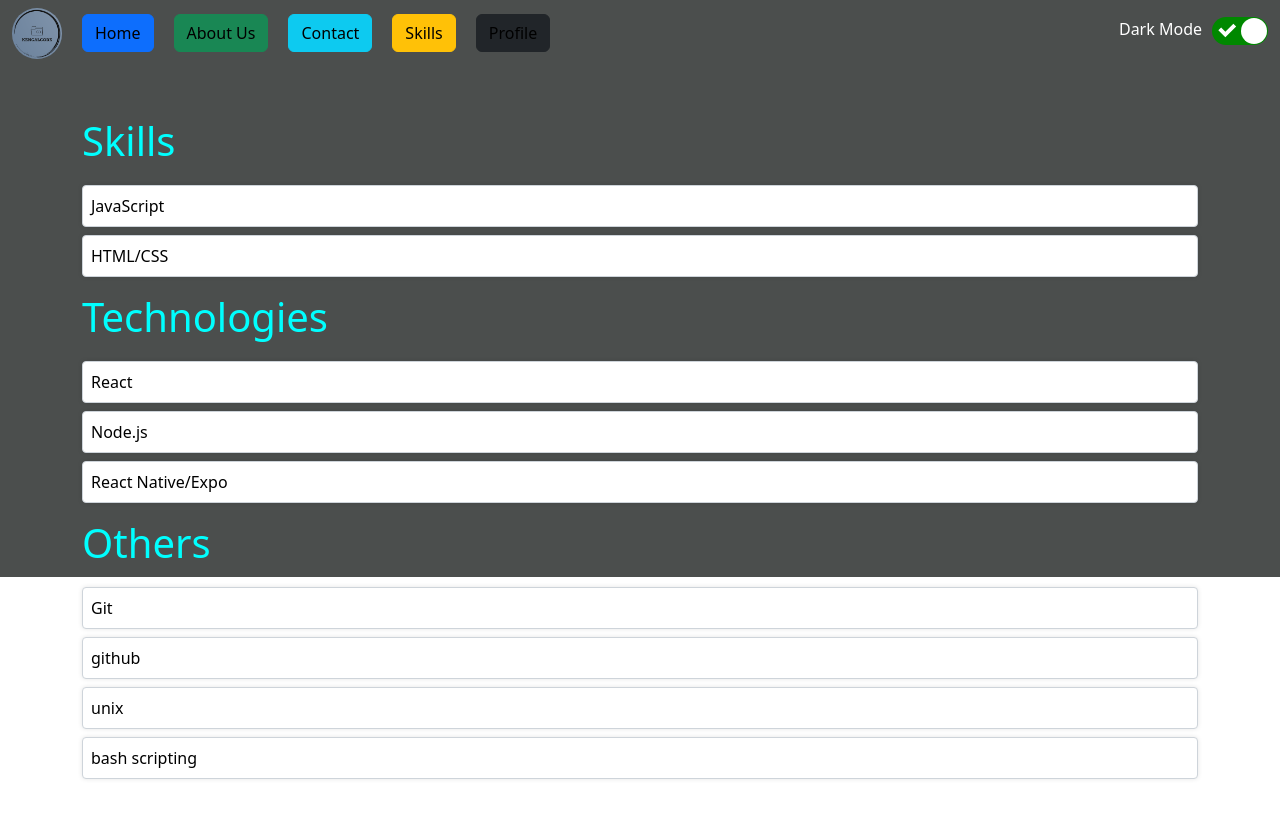
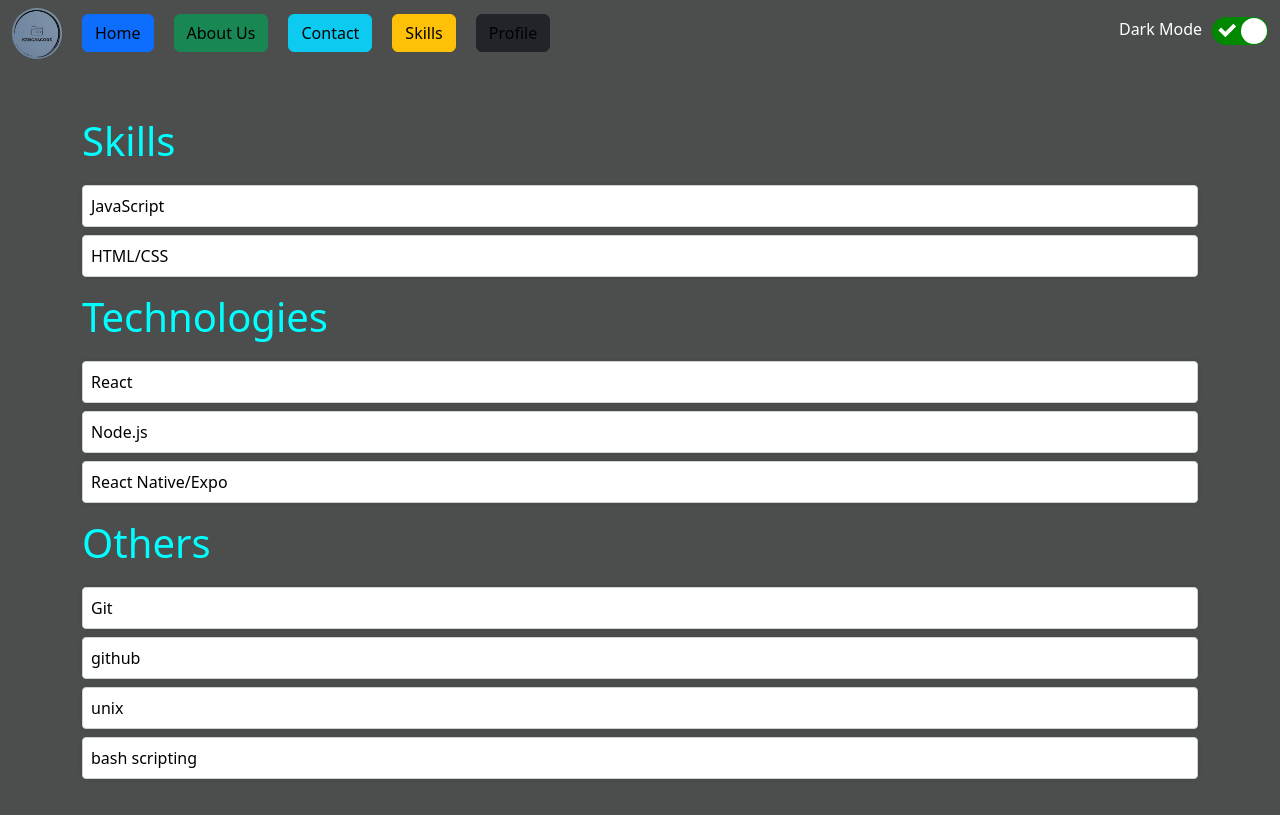
Before and after one commit to kencal20/myportfolio, a React (Create React App) app: page /skills in a window 1280 px wide. Built offline with nearby package versions, Linux system fonts and the light colour scheme.

Commit message:
change height of skill container

```diff
--- a/src/css/skills.css
+++ b/src/css/skills.css
@@ -4,7 +4,7 @@
   padding: 20px;
   border-radius: 8px;
   margin-top: 30px;
-  height: 30rem;
+  height: 100%;
 }
 
 #skillsHeading {
```
